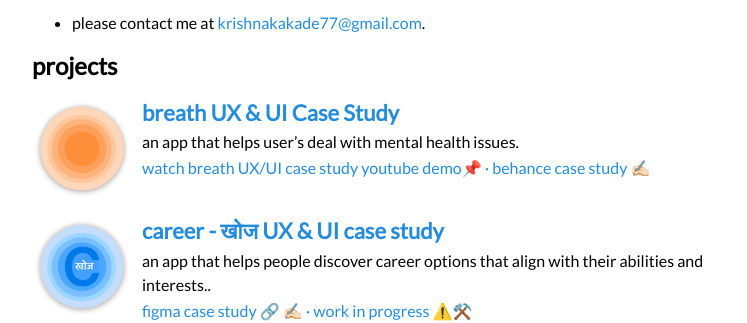
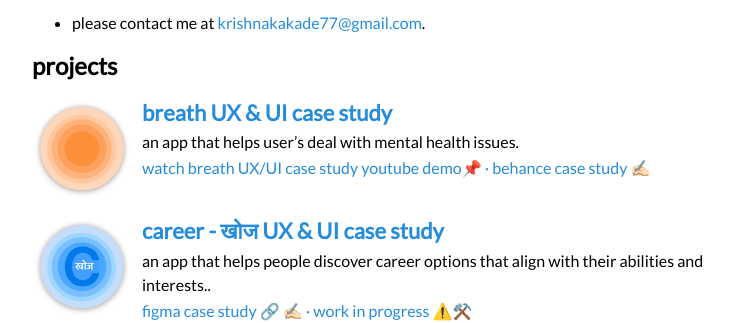
Before and after one commit to krishnadevz/krishnadevz.github.io, a Jekyll site: the page built from index.md, in a window 1280 px wide. Shown: the part 541-864 px from the top of the page, without its empty margins (258-1005 px from the left). Built offline with Jekyll 4.4.1, drawn with Linux system fonts in a browser that asks for light colours; nearby versions of some CDN libraries.

Commit message:
updates caps

```diff
--- a/_data/projects.yml
+++ b/_data/projects.yml
@@ -1,4 +1,4 @@
-- title: breath UX & UI Case Study
+- title: breath UX & UI case study
   img: breathlogo.png
   description: an app that helps user’s deal with mental health issues.
   url: https://www.youtube.com/watch?v=puDgjsLEBfk&t=1s&ab_channel=krishnadevz
```
